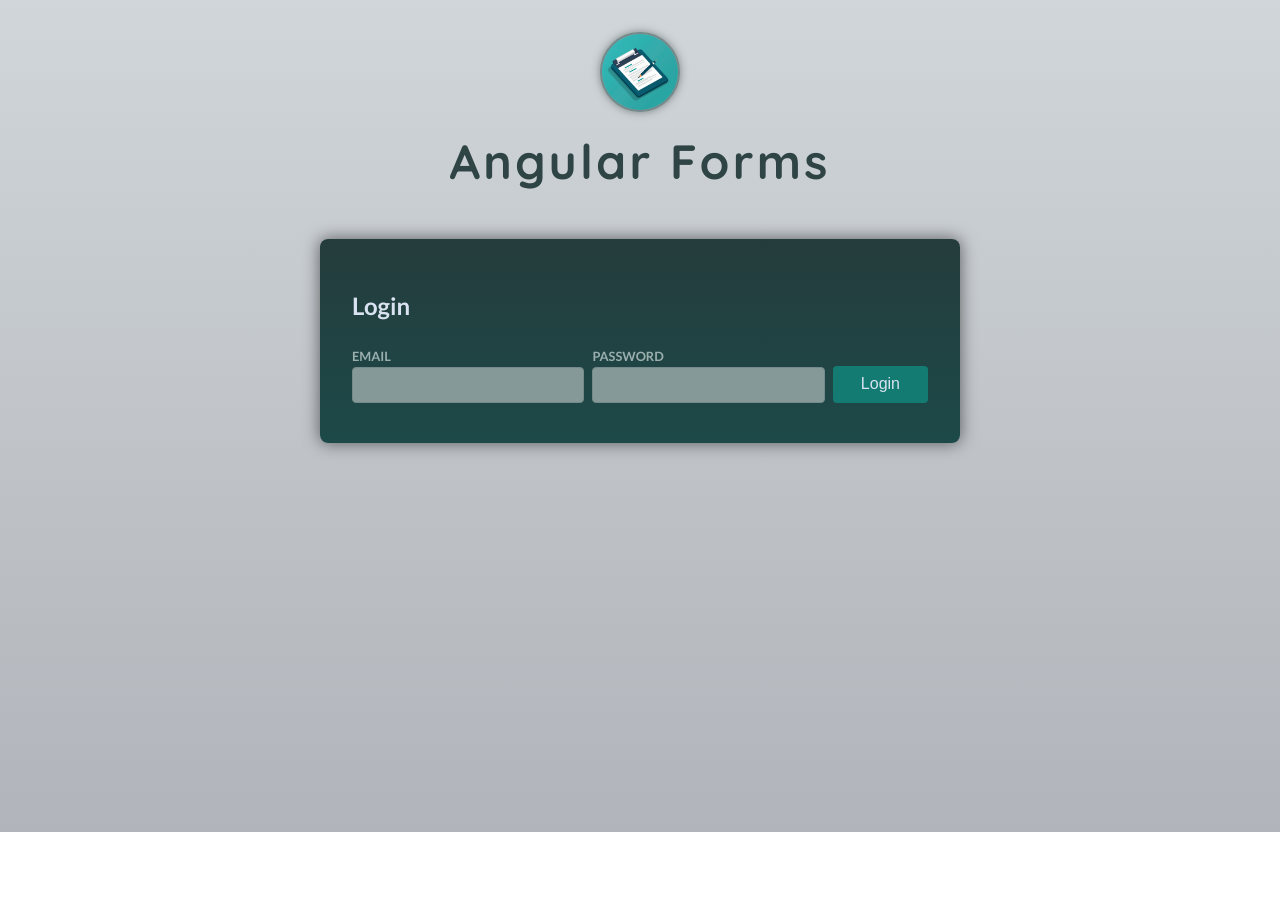
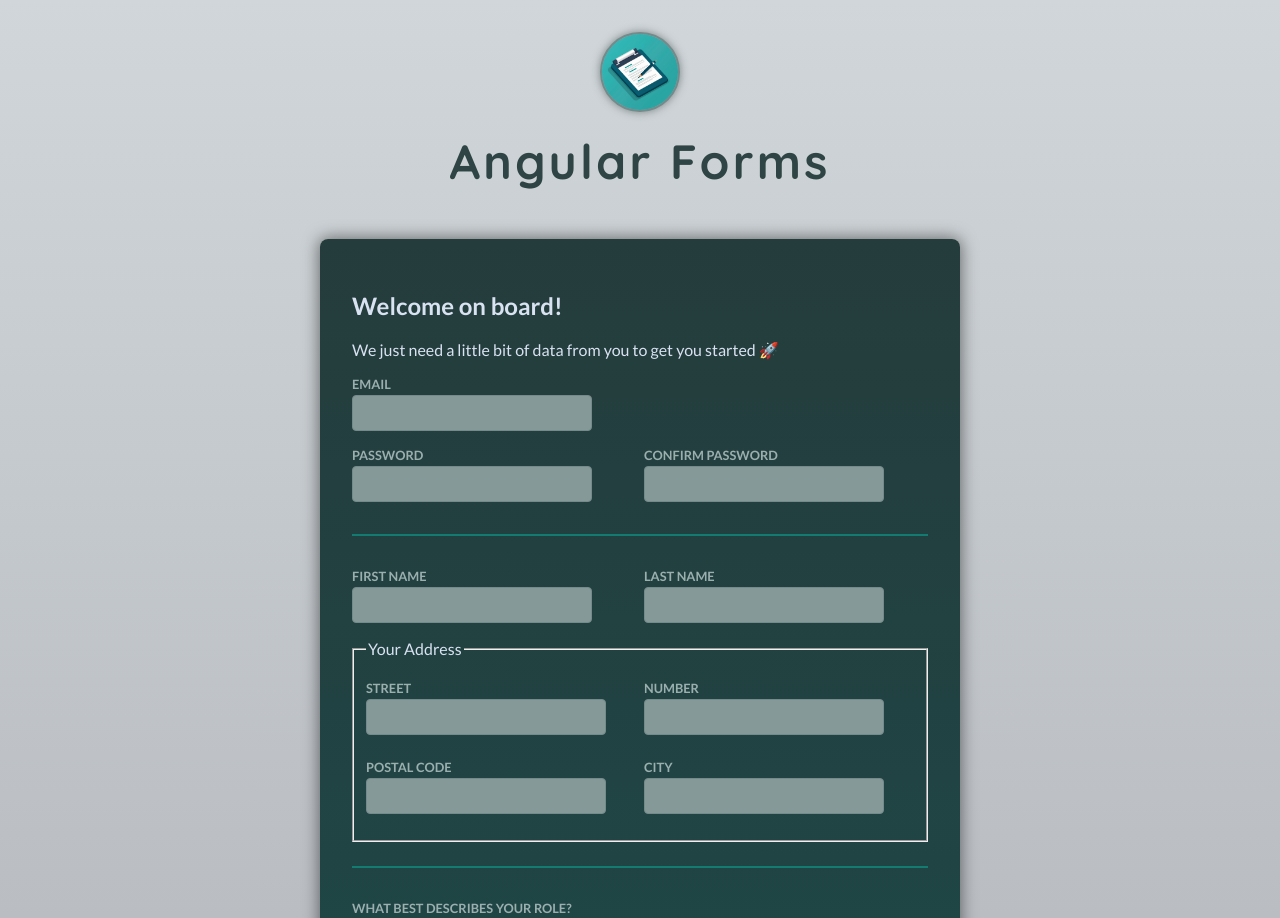
Before and after one commit to yana-07/angular-projects, an Angular app in the folder 12-forms/: page / in a window 1280 px wide. Shown: the top 918 px of the page. Before the commit the page ends 832 px from the top, so only its background shows below. Built offline with nearby package versions, Linux system fonts and the light colour scheme.

Commit message:
add signup component and register more inputs for a more complex reactive form

```diff
--- a/12-forms/src/app/app.component.html
+++ b/12-forms/src/app/app.component.html
@@ -3,4 +3,5 @@
   <h1>Angular Forms</h1>
 </header>
 
-<app-login-reactive />
+<app-signup/>
+<!-- <app-login-reactive /> -->
--- a/12-forms/src/app/app.component.ts
+++ b/12-forms/src/app/app.component.ts
@@ -1,11 +1,12 @@
 import { Component } from '@angular/core';
 
 import { LoginReactiveComponent } from './auth/login/login-reactive.component';
+import { SignupComponent } from './auth/signup/signup.component';
 
 @Component({
   selector: 'app-root',
   standalone: true,
   templateUrl: './app.component.html',
-  imports: [LoginReactiveComponent],
+  imports: [LoginReactiveComponent, SignupComponent],
 })
 export class AppComponent {}
--- a/12-forms/src/app/auth/signup/signup.component.html
+++ b/12-forms/src/app/auth/signup/signup.component.html
@@ -1,10 +1,10 @@
-<form>
+<form [formGroup]="form" (ngSubmit)="onSubmit()">
   <h2>Welcome on board!</h2>
   <p>We just need a little bit of data from you to get you started 🚀</p>
 
   <div class="control">
     <label for="email">Email</label>
-    <input id="email" type="email" name="email" />
+    <input id="email" type="email" name="email" formControlName="email" />
   </div>
 
   <div class="control-row">
@@ -14,6 +14,7 @@
         id="password"
         type="password"
         name="password"
+        formControlName="password"
       />
     </div>
 
@@ -23,6 +24,7 @@
         id="confirm-password"
         type="password"
         name="confirm-password"
+        formControlName="confirmPassword"
       />
     </div>
   </div>
@@ -37,6 +39,7 @@
           type="text"
           id="first-name"
           name="first-name"
+          formControlName="firstName"
         />
       </div>
 
@@ -46,6 +49,7 @@
           type="text"
           id="last-name"
           name="last-name"
+          formControlName="lastName"
         />
       </div>
     </div>
@@ -56,24 +60,24 @@
       <div class="control-row">
         <div class="control">
           <label for="street">Street</label>
-          <input type="text" id="street" name="street" />
+          <input type="text" id="street" name="street" formControlName="street" />
         </div>
 
         <div class="control">
           <label for="number">Number</label>
-          <input type="text" id="number" name="number" />
+          <input type="text" id="number" name="number" formControlName="number" />
         </div>
       </div>
 
       <div class="control-row">
         <div class="control">
           <label for="postal-code">Postal Code</label>
-          <input type="text" id="postal-code" name="postal-code" />
+          <input type="text" id="postal-code" name="postal-code" formControlName="postalCode" />
         </div>
 
         <div class="control">
           <label for="city">City</label>
-          <input type="text" id="city" name="city" />
+          <input type="text" id="city" name="city" formControlName="city" />
         </div>
       </div>
     </fieldset>
@@ -84,7 +88,7 @@
   <div class="control-row">
     <div class="control">
       <label for="role">What best describes your role?</label>
-      <select id="role" name="role">
+      <select id="role" name="role" formControlName="role">
         <option value="student">Student</option>
         <option value="teacher">Teacher</option>
         <option value="employee">Employee</option>
@@ -134,6 +138,7 @@
           type="checkbox"
           id="terms-and-conditions"
           name="terms"
+          formControlName="agree"
         />
         I agree to the terms and conditions
       </label>
@@ -141,7 +146,7 @@
   </div>
 
   <p class="form-actions">
-    <button type="reset" class="button button-flat">Reset</button>
+    <button type="button" class="button button-flat" (click)="onReset()">Reset</button>
     <button type="submit" class="button">Sign up</button>
   </p>
 </form>
--- a/12-forms/src/app/auth/signup/signup.component.ts
+++ b/12-forms/src/app/auth/signup/signup.component.ts
@@ -1,9 +1,39 @@
 import { Component } from '@angular/core';
+import { FormControl, FormGroup, ReactiveFormsModule, Validators } from '@angular/forms';
 
 @Component({
   selector: 'app-signup',
   standalone: true,
   templateUrl: './signup.component.html',
   styleUrl: './signup.component.css',
+  imports: [ReactiveFormsModule]
 })
-export class SignupComponent {}
+export class SignupComponent {
+  form = new FormGroup({
+    email: new FormControl('', {
+      validators: [Validators.required, Validators.email]
+    }),
+    password: new FormControl('', {
+      validators: [Validators.required, Validators.minLength(6)]
+    }),
+    confirmPassword: new FormControl('', {
+      validators: [Validators.required, Validators.minLength(6)]
+    }),
+    firstName: new FormControl('', { validators: [Validators.required ]}),
+    lastName: new FormControl('', { validators: [Validators.required ]}),
+    street: new FormControl('', { validators: [Validators.required ]}),
+    number: new FormControl('', { validators: [Validators.required ]}),
+    postalCode: new FormControl('', { validators: [Validators.required ]}),
+    city: new FormControl('', { validators: [Validators.required] }),
+    role: new FormControl<'student' | 'teacher' | 'employee' | 'founder' | 'other'>('student', { validators: [Validators.required] }),
+    agree: new FormControl(false, { validators: [Validators.required] })
+  });
+
+  onSubmit() {
+    console.log(this.form);
+  }
+
+  onReset() {
+    this.form.reset();
+  }
+}
```
